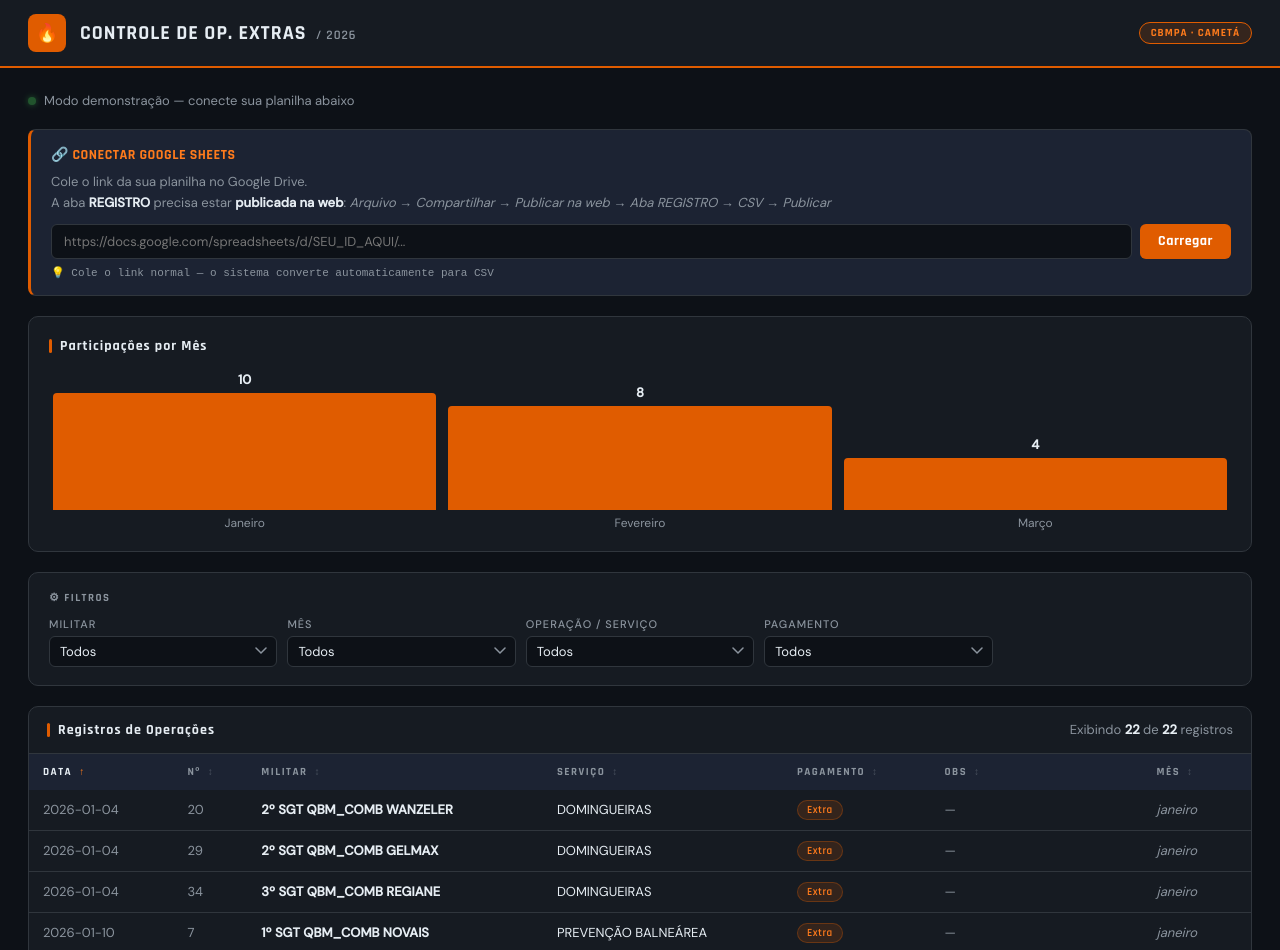
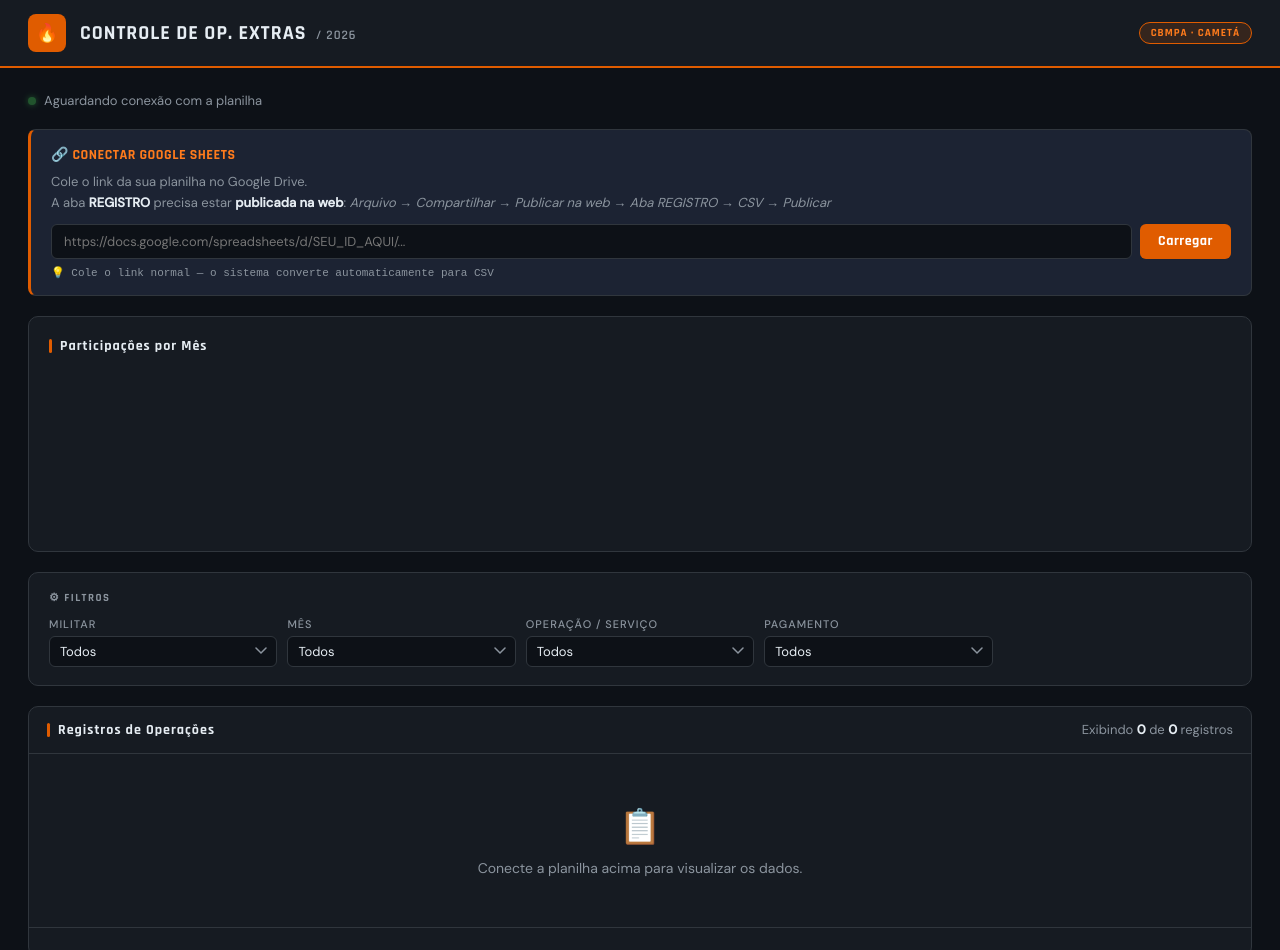
Before and after one commit to andazevedo/gerenciador-de-operacoes, a plain HTML site: page index.html in a window 1280 px wide. Shown: the top 950 px of the page. Drawn offline with nearby package versions, Linux system fonts and the light colour scheme.

Commit message:
Update index.html

```diff
--- a/index.html
+++ b/index.html
@@ -112,7 +112,7 @@ td.muted{color:var(--muted)}
 <main>
   <div class="status-bar">
     <div class="dot" id="dot"></div>
-    <span id="status-text">Modo demonstração — conecte sua planilha abaixo</span>
+    <span id="status-text">Aguardando conexão com a planilha</span>
   </div>
 
   <div class="config-box">
@@ -169,33 +169,9 @@ td.muted{color:var(--muted)}
 const PER_PAGE = 20;
 const MES_ORDER = {janeiro:1,fevereiro:2,março:3,abril:4,maio:5,junho:6,julho:7,agosto:8,setembro:9,outubro:10,novembro:11,dezembro:12};
 
-const DEMO_DATA = [
-  {DATA:"2026-01-04","Nº MILITAR":"20",MILITAR:"2º SGT QBM_COMB WANZELER",SERVIÇO:"DOMINGUEIRAS",PAGAMENTO:"Extra",OBS:"",MÊS:"janeiro"},
-  {DATA:"2026-01-04","Nº MILITAR":"29",MILITAR:"2º SGT QBM_COMB GELMAX",SERVIÇO:"DOMINGUEIRAS",PAGAMENTO:"Extra",OBS:"",MÊS:"janeiro"},
-  {DATA:"2026-01-04","Nº MILITAR":"34",MILITAR:"3º SGT QBM_COMB REGIANE",SERVIÇO:"DOMINGUEIRAS",PAGAMENTO:"Extra",OBS:"",MÊS:"janeiro"},
-  {DATA:"2026-01-10","Nº MILITAR":"7",MILITAR:"1º SGT QBM_COMB NOVAIS",SERVIÇO:"PREVENÇÃO BALNEÁREA",PAGAMENTO:"Extra",OBS:"",MÊS:"janeiro"},
-  {DATA:"2026-01-10","Nº MILITAR":"10",MILITAR:"1º SGT QBM_COMB FIRMINO",SERVIÇO:"PREVENÇÃO BALNEÁREA",PAGAMENTO:"Extra",OBS:"",MÊS:"janeiro"},
-  {DATA:"2026-01-10","Nº MILITAR":"17",MILITAR:"2º SGT QBM_COMB LISBOA",SERVIÇO:"PREVENÇÃO BALNEÁREA",PAGAMENTO:"Extra",OBS:"",MÊS:"janeiro"},
-  {DATA:"2026-01-10","Nº MILITAR":"18",MILITAR:"2º SGT QBM_COMB PIRES",SERVIÇO:"PREVENÇÃO BALNEÁREA",PAGAMENTO:"Extra",OBS:"",MÊS:"janeiro"},
-  {DATA:"2026-01-10","Nº MILITAR":"21",MILITAR:"2º SGT QBM_COMB RENATO",SERVIÇO:"PREVENÇÃO BALNEÁREA",PAGAMENTO:"Extra",OBS:"",MÊS:"janeiro"},
-  {DATA:"2026-01-10","Nº MILITAR":"37",MILITAR:"CB QBM_COMB SERRÃO",SERVIÇO:"PREVENÇÃO BALNEÁREA",PAGAMENTO:"Extra",OBS:"AVENIDA",MÊS:"janeiro"},
-  {DATA:"2026-01-11","Nº MILITAR":"8",MILITAR:"1º SGT QBM_COV PAIVA",SERVIÇO:"PREVENÇÃO BALNEÁREA",PAGAMENTO:"Extra",OBS:"ALDEIA",MÊS:"janeiro"},
-  {DATA:"2026-02-01","Nº MILITAR":"20",MILITAR:"2º SGT QBM_COMB WANZELER",SERVIÇO:"OP CARNAVAL",PAGAMENTO:"Extra",OBS:"AVENIDA",MÊS:"fevereiro"},
-  {DATA:"2026-02-01","Nº MILITAR":"29",MILITAR:"2º SGT QBM_COMB GELMAX",SERVIÇO:"OP CARNAVAL",PAGAMENTO:"Extra",OBS:"AVENIDA",MÊS:"fevereiro"},
-  {DATA:"2026-02-01","Nº MILITAR":"34",MILITAR:"3º SGT QBM_COMB REGIANE",SERVIÇO:"OP CARNAVAL",PAGAMENTO:"Extra",OBS:"TAPERA",MÊS:"fevereiro"},
-  {DATA:"2026-02-01","Nº MILITAR":"37",MILITAR:"CB QBM_COMB SERRÃO",SERVIÇO:"OP CARNAVAL",PAGAMENTO:"Extra",OBS:"TAPERA",MÊS:"fevereiro"},
-  {DATA:"2026-02-02","Nº MILITAR":"8",MILITAR:"1º SGT QBM_COV PAIVA",SERVIÇO:"OP CARNAVAL",PAGAMENTO:"Extra",OBS:"ALDEIA",MÊS:"fevereiro"},
-  {DATA:"2026-02-15","Nº MILITAR":"7",MILITAR:"1º SGT QBM_COMB NOVAIS",SERVIÇO:"JOGOS CAMETÁ",PAGAMENTO:"Extra",OBS:"CAMETÁ X REMO",MÊS:"fevereiro"},
-  {DATA:"2026-02-15","Nº MILITAR":"10",MILITAR:"1º SGT QBM_COMB FIRMINO",SERVIÇO:"JOGOS CAMETÁ",PAGAMENTO:"Extra",OBS:"CAMETÁ X REMO",MÊS:"fevereiro"},
-  {DATA:"2026-02-15","Nº MILITAR":"17",MILITAR:"2º SGT QBM_COMB LISBOA",SERVIÇO:"JOGOS CAMETÁ",PAGAMENTO:"Diária",OBS:"CAMETÁ X PAYSANDU",MÊS:"fevereiro"},
-  {DATA:"2026-03-05","Nº MILITAR":"21",MILITAR:"2º SGT QBM_COMB RENATO",SERVIÇO:"ABERTURA DA PESCA",PAGAMENTO:"Extra",OBS:"",MÊS:"março"},
-  {DATA:"2026-03-05","Nº MILITAR":"37",MILITAR:"CB QBM_COMB SERRÃO",SERVIÇO:"ABERTURA DA PESCA",PAGAMENTO:"Extra",OBS:"",MÊS:"março"},
-  {DATA:"2026-03-10","Nº MILITAR":"8",MILITAR:"1º SGT QBM_COV PAIVA",SERVIÇO:"CONTEÇÃO DE PSIQUIÁTRICO",PAGAMENTO:"Extra",OBS:"",MÊS:"março"},
-  {DATA:"2026-03-10","Nº MILITAR":"20",MILITAR:"2º SGT QBM_COMB WANZELER",SERVIÇO:"CONTEÇÃO DE PSIQUIÁTRICO",PAGAMENTO:"Extra",OBS:"",MÊS:"março"},
-];
 
-let allData = DEMO_DATA;
-let filtered = [...DEMO_DATA];
+let allData = [];
+let filtered = [];
 let currentPage = 1;
 let sortCol = 'DATA';
 let sortDir = 'asc';
@@ -343,7 +319,9 @@ function renderTable(){
   let html = '';
 
   if(pageData.length === 0){
-    html = `<div class="state-box"><div class="icon">🔍</div><p>Nenhum registro encontrado com os filtros selecionados.</p></div>`;
+    html = allData.length === 0
+    ? `<div class="state-box"><div class="icon">📋</div><p>Conecte a planilha acima para visualizar os dados.</p></div>`
+    : `<div class="state-box"><div class="icon">🔍</div><p>Nenhum registro encontrado com os filtros selecionados.</p></div>`;
   } else {
     html += `<div class="table-scroll"><table><thead><tr>`;
     COLS.forEach(c => {
```
